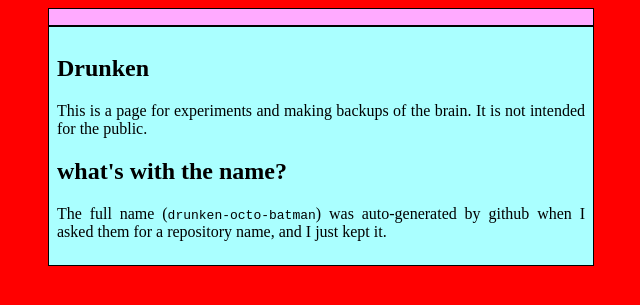
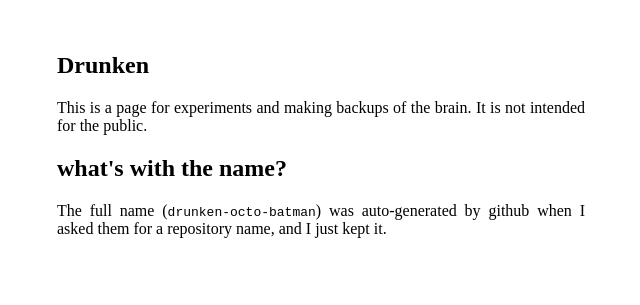
Before and after one commit to dannyedel/drunken-octo-batman, a Jekyll site: the page built from index.md, in a window 1280 px wide. Shown: the top 305 px of the page, without its empty margins (319-959 px from the left). Built offline with Jekyll 4.4.1, drawn with Linux system fonts in a browser that asks for light colours.

Commit message:
Remove the weird colors

```diff
--- a/assets/css/onecolumn.css
+++ b/assets/css/onecolumn.css
@@ -1,3 +1,4 @@
-body {
-	background-color: #ddddff;
-}
+/**
+ * FIXME: move <nav> above <article> with appropriate
+ * space
+ */
--- a/assets/css/twocolumn.css
+++ b/assets/css/twocolumn.css
@@ -1,17 +1,3 @@
-body {
-	background-color: red;
-	margin-left: auto;
-	margin-right: auto;
-}
 
-nav,article {
-	border: 1px solid black;
-}
-
-nav {
-	background-color: #faf;
-}
-
-article {
-	background-color: #aff;
-}
+/** FIXME: Move <nav> left of <article>
+ */
```
